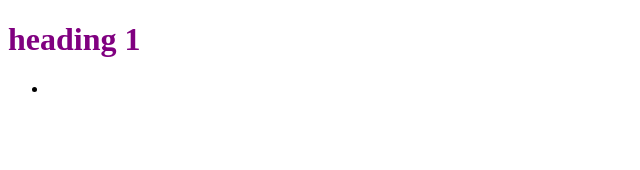
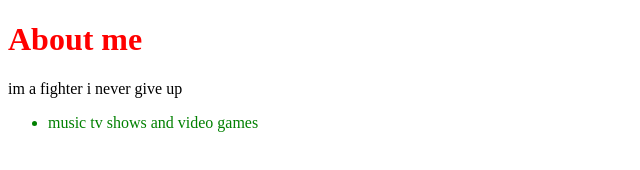
Before and after one commit to Hvercher/Hvercher.github.io, a plain HTML site: page index.html in a window 1280 px wide. Shown: the whole page, without its empty margins (0-640 px from the left). Drawn offline with Linux system fonts and the light colour scheme.

Commit message:
add in colors

```diff
--- a/index.html
+++ b/index.html
@@ -9,12 +9,12 @@
 </head>
 <body>
 
-	<h1>heading 1</h1>
+	<h1>About me</h1>
 
-	<p></p>
+	<p>im a fighter i never give up</p>
 
 	<ul>
-		<li></li>
+		<li>music tv shows and video games </li>
 	</ul>
 
 </body>
--- a/stylesheet.css
+++ b/stylesheet.css
@@ -1,3 +1,6 @@
 h1 {
-	color: purple;
+	color: red;
 }
+li {
+	color: green;
+}
```
